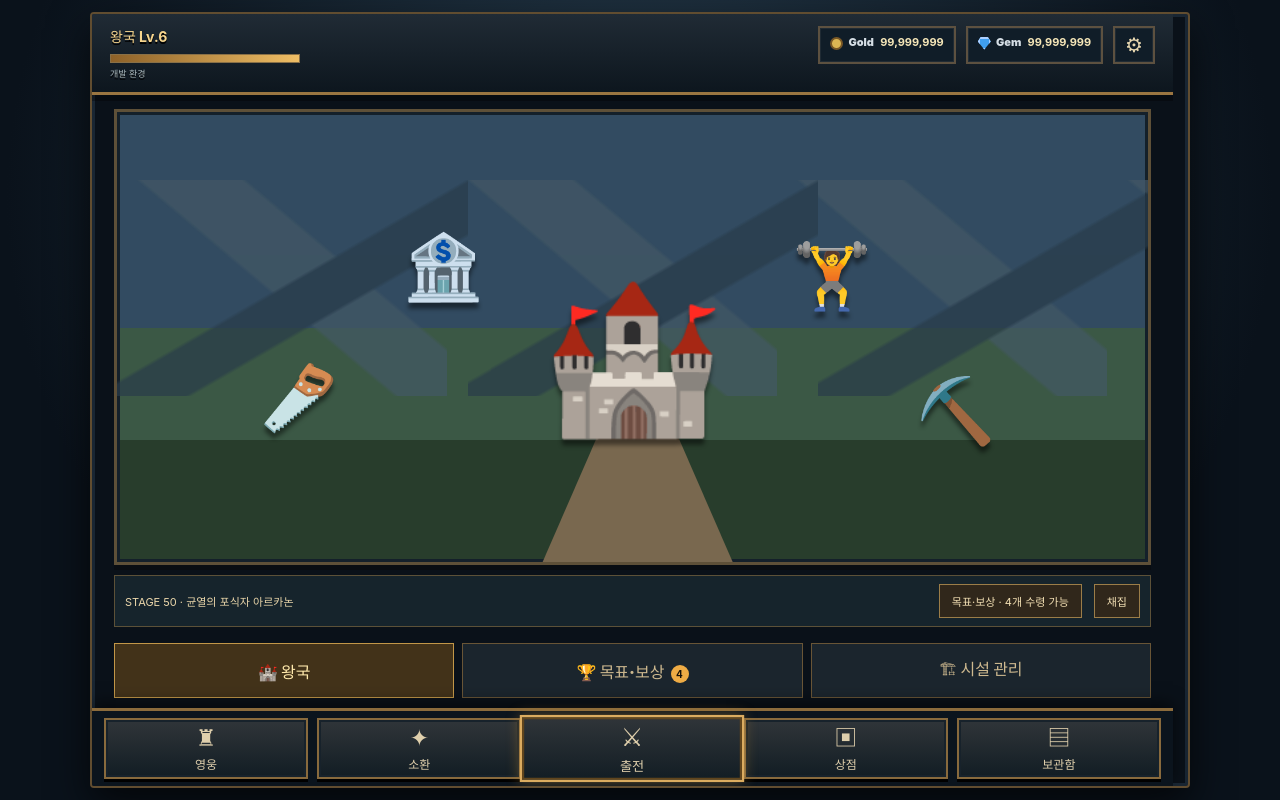
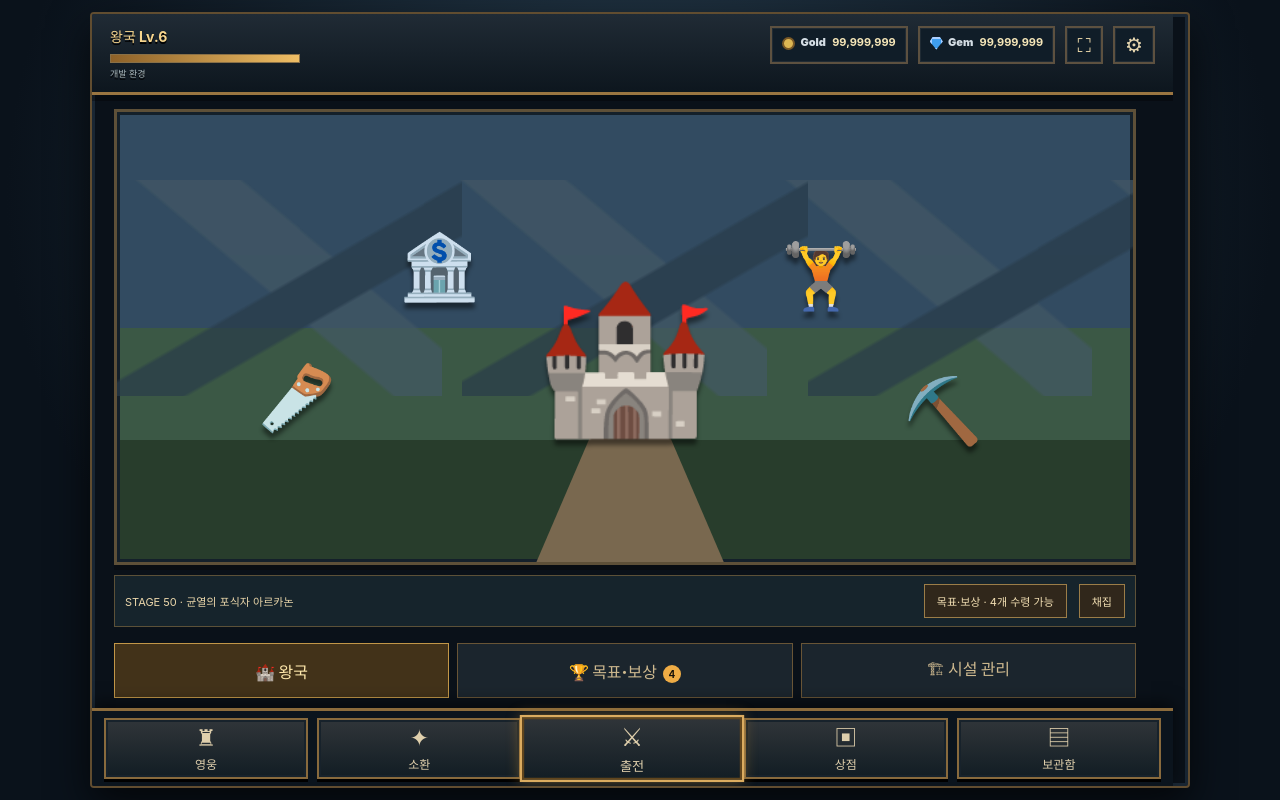
Before and after one commit to bduidohd937-beep/Break-the-Walls-Roll-the-Dice, a React (Vite) app: page / in a window 1280 px wide. Built offline with nearby package versions, Linux system fonts and the light colour scheme.

Commit message:
Make landscape hub pages scroll and add fullscreen

```diff
--- a/src/App.tsx
+++ b/src/App.tsx
@@ -75,7 +75,7 @@ function App() {
   const [hubSettingsOpen, setHubSettingsOpen] = useState(false);
   const [selectedLobbyStage, setSelectedLobbyStage] = useState<number | null>(null);
   const [lobbyFormationOpen, setLobbyFormationOpen] = useState(false);
-  const hubScrollRef = useRef<HTMLElement>(null);
+  const hubScrollRef = useRef<HTMLDivElement>(null);
   useEffect(() => { hubScrollRef.current?.scrollTo(0, 0); }, [mainTab]);
   const [kingdomLevel, setKingdomLevel] = useState(() => Math.max(1, Math.floor(loadNumber(STORAGE_KEYS.kingdomLevel, DEV_MODE ? 6 : 1))));
   const [facilityLevels, setFacilityLevels] = useState<Record<"lumber" | "quarry" | "vault" | "training", number>>(() => {
@@ -502,13 +502,14 @@ function App() {
   if (battleState === "stageSelect") {
     return (
       <main className="stage-select-shell">
-        <section ref={hubScrollRef} className="stage-select-card main-hub-card">
+        <section className="stage-select-card main-hub-card">
           <HubHeader tab={mainTab} devMode={DEV_MODE} kingdomLevel={kingdomLevel} gems={gems} gold={kingdomGold}
             nextLevelProgress={Math.min(100, Math.round(100 * Math.min(1, kingdomGold / Math.max(1, kingdomUpgradeCost))))}
             onSettings={() => setHubSettingsOpen(true)} />
           {mainTab !== "home" && <button className="kingdom-return" type="button" disabled={summonPhase !== "idle"} onClick={() => navigateHub("home")}>← 왕국으로</button>}
           {hubSettingsOpen && <div className="hub-settings-overlay" role="dialog" aria-modal="true" aria-label="게임 설정"><div className="hub-settings-panel"><h2>게임 설정</h2><p>전투 속도 {gameSpeed}X · AUTO COM {autoCom ? "ON" : "OFF"}</p><button type="button" onClick={() => setGameSpeed(v => v === 1 ? 5 : 1)}>전투 속도 {gameSpeed}X</button><button type="button" onClick={() => setAutoCom(v => !v)}>AUTO COM {autoCom ? "끄기" : "켜기"}</button><button type="button" onClick={() => setHubSettingsOpen(false)}>닫기</button></div></div>}
 
+          <div ref={hubScrollRef} key={mainTab} className="hub-tab-content">
           {mainTab === "home" && <KingdomPanel
             kingdomLevel={kingdomLevel} kingdomGold={kingdomGold} kingdomProductionBonus={kingdomProductionBonus} kingdomSellBonus={kingdomSellBonus}
             unlockedStage={unlockedStage} stageCount={STAGES.length} currentStageName={STAGES[Math.min(unlockedStage, STAGES.length)-1]?.name}
@@ -557,6 +558,7 @@ function App() {
           />}
 
           {mainTab === "shop" && <ShopPanel />}
+          </div>
           <KingdomNav tab={mainTab} disabled={summonPhase !== "idle"} onNavigate={navigateHub} />
         </section>
       </main>
--- a/src/components/BattleScreen.tsx
+++ b/src/components/BattleScreen.tsx
@@ -3,6 +3,7 @@ import type { StageDef, Unit, UnitDef } from "../game/types";
 import { ELEMENT_CLASS } from "../game/constants";
 import { BattleUnit } from "./BattleUnit";
 import { HeroSprite } from "./HeroSprite";
+import { FullscreenToggle } from "./FullscreenToggle";
 import type { BattleDeathEffect } from "../game/visuals/sprites";
 import type { BattleReward } from "../game/controllers/useBattleLoop";
 type BattleState="playing"|"victory"|"defeat"|"stageSelect";
@@ -11,7 +12,7 @@ type PauseScreen=null|"menu"|"settings"|"exit";
 type Props={pauseScreen:PauseScreen;onPause:()=>void;onPauseScreen:(screen:PauseScreen)=>void;onExitBattle:()=>void;stage:StageDef;stageIndex:number;unlockedStage:number;battleState:BattleState;battleReward:BattleReward|null;castleHp:number;enemyCastleHp:number;battleGold:number;battleGoldMax:number;economyLevel:number;economyMaxLevel:number;goldPerSecond:number;economyUpgradeCost:number;waveIndex:number;gameSpeed:number;autoCom:boolean;heroes:Unit[];enemies:Unit[];deathEffects:BattleDeathEffect[];damagePopups:DamagePopup[];castleHit:"our"|"enemy"|null;bossPhaseTwo:boolean;bossDisplayIcon:string;bossDisplayName:string;bossHpPercent:number;bossUnit?:Unit;bossDefeated:boolean;bossCharge:number;bossPhase:number;waveProgress:number;notice:string;waveThreat:string;visibleDeck:UnitDef[];battleDeckPage:0|1;onDeckPage:(page:0|1)=>void;deployCooldowns:Record<string,number>;deckCount:number;deckSlotCount:number;kingdomLevel:number;ownedHeroCount:number;heroTotal:number;getUnitLevel:(id:string)=>number;onSpeed:()=>void;onAuto:()=>void;onUpgradeEconomy:()=>void;onDeploy:(hero:UnitDef)=>void;onRetry:()=>void;onStageSelect:()=>void;onNext:()=>void};
 const clamp=(v:number,min:number,max:number)=>Math.max(min,Math.min(max,v));
 export function BattleScreen(p:Props){const bossWave=p.stage.waveMeta[p.waveIndex]?.boss;return <main className={`game-shell ${p.pauseScreen ? "battle-paused" : ""}`}>
-<header className="topbar"><div><div className="game-title">BREAK THE WALLS</div><div className="sub-title">퓨어 월드 · STAGE {p.stage.id} · {p.stage.name}</div></div><div className="top-stats"><div className="stat-pill">🏰 우리 성 <b>{Math.ceil(p.castleHp)}</b></div><div className="stat-pill gold">🪙 Battle Gold <b>{Math.floor(p.battleGold).toLocaleString()} / {p.battleGoldMax.toLocaleString()}</b></div><div className="stat-pill">💰 지갑 <b>Lv.{p.economyLevel}/{p.economyMaxLevel}</b></div><div className="stat-pill">🗺️ STAGE <b>{p.stage.id}</b> · 🌊 <b>{Math.min(p.waveIndex+1,p.stage.waves.length)}/{p.stage.waves.length}</b></div><button className="stat-pill speed-control" disabled={!!p.pauseScreen} onClick={p.onSpeed}>⚡ {p.gameSpeed}X</button><button className={`stat-pill auto-com-control ${p.autoCom?"active":""}`} disabled={!!p.pauseScreen} onClick={p.onAuto}>🤖 AUTO {p.autoCom?"ON":"OFF"}</button><button className="stat-pill battle-pause-btn" disabled={p.battleState!=="playing"} onClick={p.onPause} aria-label="전투 일시정지">Ⅱ</button></div></header>
+<header className="topbar"><div><div className="game-title">BREAK THE WALLS</div><div className="sub-title">퓨어 월드 · STAGE {p.stage.id} · {p.stage.name}</div></div><div className="top-stats"><div className="stat-pill">🏰 우리 성 <b>{Math.ceil(p.castleHp)}</b></div><div className="stat-pill gold">🪙 Battle Gold <b>{Math.floor(p.battleGold).toLocaleString()} / {p.battleGoldMax.toLocaleString()}</b></div><div className="stat-pill">💰 지갑 <b>Lv.{p.economyLevel}/{p.economyMaxLevel}</b></div><div className="stat-pill">🗺️ STAGE <b>{p.stage.id}</b> · 🌊 <b>{Math.min(p.waveIndex+1,p.stage.waves.length)}/{p.stage.waves.length}</b></div><button className="stat-pill speed-control" disabled={!!p.pauseScreen} onClick={p.onSpeed}>⚡ {p.gameSpeed}X</button><button className={`stat-pill auto-com-control ${p.autoCom?"active":""}`} disabled={!!p.pauseScreen} onClick={p.onAuto}>🤖 AUTO {p.autoCom?"ON":"OFF"}</button><FullscreenToggle className="battle-fullscreen"/><button className="stat-pill battle-pause-btn" disabled={p.battleState!=="playing"} onClick={p.onPause} aria-label="전투 일시정지">Ⅱ</button></div></header>
 <section className="battle-card"><div className="battle-sky"><div className="pixel-sky-grid"/><div className="cloud c1"/><div className="cloud c2"/><div className="mountains"/><div className="battle-horizon"/><div className="battle-title-plate">⚔️ FRONTLINE</div>
 <div className={`castle our-castle ${p.castleHit==="our"?"castle-hit":""}`}><div className="tower">🏰</div><div className="castle-label">우리 성</div><div className="castle-hp"><span style={{width:`${clamp(p.castleHp/10,0,100)}%`}}/></div></div>
 <div className={`castle enemy-castle ${p.castleHit==="enemy"?"castle-hit":""}`}><div className="tower">🏯</div><div className="castle-label">적 성</div><div className="castle-hp enemy"><span style={{width:`${clamp(p.enemyCastleHp/18,0,100)}%`}}/></div></div>
--- /dev/null
+++ b/src/components/FullscreenToggle.tsx
@@ -0,0 +1,56 @@
+import { useEffect, useState } from "react";
+
+type FullscreenDocument = Document & {
+  webkitFullscreenElement?: Element;
+  webkitExitFullscreen?: () => Promise<void> | void;
+};
+
+type FullscreenElement = HTMLElement & {
+  webkitRequestFullscreen?: () => Promise<void> | void;
+};
+
+export function FullscreenToggle({ className = "" }: { className?: string }) {
+  const [active, setActive] = useState(false);
+  const [unavailable, setUnavailable] = useState(false);
+
+  useEffect(() => {
+    const sync = () => {
+      const doc = document as FullscreenDocument;
+      setActive(Boolean(doc.fullscreenElement ?? doc.webkitFullscreenElement));
+    };
+    sync();
+    document.addEventListener("fullscreenchange", sync);
+    document.addEventListener("webkitfullscreenchange", sync);
+    return () => {
+      document.removeEventListener("fullscreenchange", sync);
+      document.removeEventListener("webkitfullscreenchange", sync);
+    };
+  }, []);
+
+  const toggle = async () => {
+    const doc = document as FullscreenDocument;
+    const element = document.documentElement as FullscreenElement;
+    try {
+      if (doc.fullscreenElement ?? doc.webkitFullscreenElement) {
+        if (doc.exitFullscreen) await doc.exitFullscreen();
+        else await doc.webkitExitFullscreen?.();
+      } else if (element.requestFullscreen) {
+        await element.requestFullscreen();
+      } else if (element.webkitRequestFullscreen) {
+        await element.webkitRequestFullscreen();
+      } else {
+        setUnavailable(true);
+      }
+    } catch {
+      setUnavailable(true);
+    }
+  };
+
+  const label = unavailable
+    ? "이 브라우저는 전체화면을 지원하지 않습니다. 브라우저 메뉴에서 홈 화면에 추가해 실행해 주세요."
+    : active ? "전체화면 종료" : "전체화면";
+
+  return <button type="button" className={`fullscreen-toggle ${className}`} onClick={toggle} aria-label={label} title={label}>
+    {unavailable ? "!" : active ? "⤢" : "⛶"}
+  </button>;
+}
--- a/src/components/HubHeader.tsx
+++ b/src/components/HubHeader.tsx
@@ -1,3 +1,5 @@
+import { FullscreenToggle } from "./FullscreenToggle";
+
 export type HubTab = "home" | "gather" | "battle" | "heroes" | "summon" | "storage" | "fusion" | "shop";
 
 type Props = {
@@ -16,6 +18,7 @@ export function HubHeader(p: Props) {
     <div className="kingdom-hud-wallet">
       <span className="hud-currency"><i className="hud-icon hud-gold" aria-hidden="true"/> Gold <b>{p.gold.toLocaleString()}</b></span>
       <span className="hud-currency"><i className="hud-icon hud-gem" aria-hidden="true"/> Gem <b>{p.gems.toLocaleString()}</b></span>
+      <FullscreenToggle className="hud-fullscreen" />
       <button type="button" className="hud-settings" onClick={p.onSettings} aria-label="게임 설정" title="게임 설정">⚙</button>
     </div>
   </header>;
--- a/src/styles.css
+++ b/src/styles.css
@@ -898,6 +898,11 @@ button { font: inherit; }
 .stage-select-card.main-hub-card{padding-bottom:0}
 .kingdom-bottom-nav{bottom:0;margin: auto -22px 0;flex-shrink:0}
 @media(max-width:800px){.stage-select-card.main-hub-card{padding-bottom:0}.kingdom-bottom-nav{bottom:0;margin:auto -10px 0}}
+.hub-tab-content{flex:1 1 auto;min-height:0;overflow-x:hidden;overflow-y:auto;overscroll-behavior-y:contain;scrollbar-gutter:stable;padding-bottom:8px;touch-action:pan-y;-webkit-overflow-scrolling:touch}
+.fullscreen-toggle{display:grid;place-items:center;min-width:38px;min-height:38px;padding:5px;border:2px solid #5d5140;background:#101d28;color:#f3dfae;font-size:19px;font-weight:1000;line-height:1;cursor:pointer;box-shadow:inset 0 0 0 1px #202b34}
+.fullscreen-toggle:active{transform:translateY(1px);filter:brightness(1.2)}
+.hud-fullscreen{flex:0 0 auto}
+.battle-fullscreen{flex:0 0 28px;min-width:28px;min-height:26px;padding:3px;font-size:14px}
 .hero-management.upgrade-only{display:block}.hero-management.upgrade-only .hero-roster{width:100%}.hero-management.upgrade-only .hero-detail{max-width:100%}
 .hero-mode-tabs{display:flex;justify-content:space-between;align-items:center}.hero-mode-tabs>b{padding:12px;color:#ffe3a5}
 
@@ -996,3 +1001,26 @@ button { font: inherit; }
   .hero-meta,.cooldown{margin-top:1px;font-size:6px}
   .deck-indicator{flex:0 0 auto;padding:2px 4px;font-size:7px}
 }
+
+/* Landscape hub pages scroll inside the content region while the HUD and menu stay reachable. */
+@media (orientation:landscape) and (max-height:700px){
+  .stage-select-shell{display:block;width:100%;height:100svh;min-height:0;overflow:hidden;padding:0 env(safe-area-inset-right) 0 env(safe-area-inset-left)}
+  .stage-select-card.main-hub-card{width:100%;height:100svh;min-height:0;max-height:none;overflow:hidden;padding:0 12px;display:flex;flex-direction:column}
+  .kingdom-hud{min-height:48px;max-height:58px;flex:0 0 auto;margin:0 -12px 5px;padding:calc(3px + env(safe-area-inset-top)) 12px 3px;align-items:center;gap:8px}
+  .kingdom-hud-level{width:auto;max-width:none;flex:1 1 auto;min-width:70px;font-size:12px}
+  .kingdom-hud-track{height:5px;margin-top:4px}
+  .kingdom-hud-wallet{flex:0 0 auto;flex-wrap:nowrap;gap:5px}
+  .hud-currency,.hud-settings,.fullscreen-toggle{min-height:32px;padding:4px 7px;font-size:9px}
+  .hud-settings,.fullscreen-toggle{min-width:32px;font-size:17px}
+  .hub-tab-content{width:100%;flex:1 1 auto;min-height:0;overflow-x:hidden;overflow-y:auto;padding:0 0 8px;overscroll-behavior:contain}
+  .kingdom-home{gap:5px}
+  .kingdom-scene{height:min(48svh,270px);min-height:120px}
+  .kingdom-scene-footer{gap:6px;padding:4px 7px;font-size:9px}
+  .kingdom-scene-footer button{min-height:34px;padding:4px 8px;font-size:9px}
+  .kingdom-bottom-nav,.stage-select-card.main-hub-card>.kingdom-bottom-nav{position:relative;inset:auto;flex:0 0 auto;margin:0 -12px;padding:4px 8px max(4px,env(safe-area-inset-bottom));min-height:50px}
+  .kingdom-menu-button,.kingdom-bottom-nav .kingdom-menu-button{min-height:40px;font-size:9px}
+  .kingdom-menu-icon{width:25px;height:21px;font-size:16px;line-height:20px}
+  .kingdom-section-nav{gap:5px}
+  .kingdom-section-nav button{min-height:36px;padding:5px;font-size:9px}
+  .kingdom-battle-lobby{min-height:0}
+}
```
